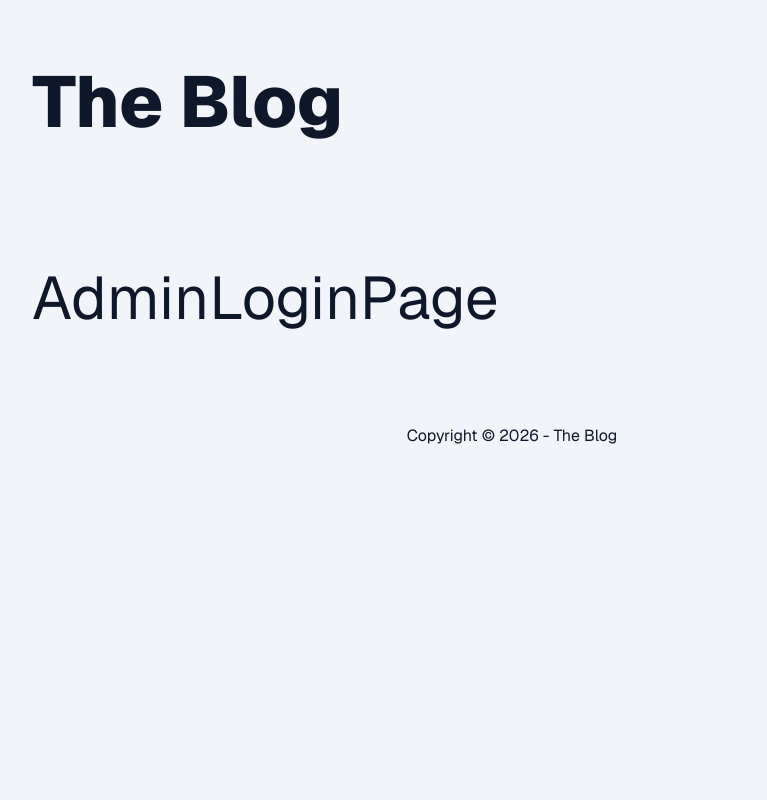
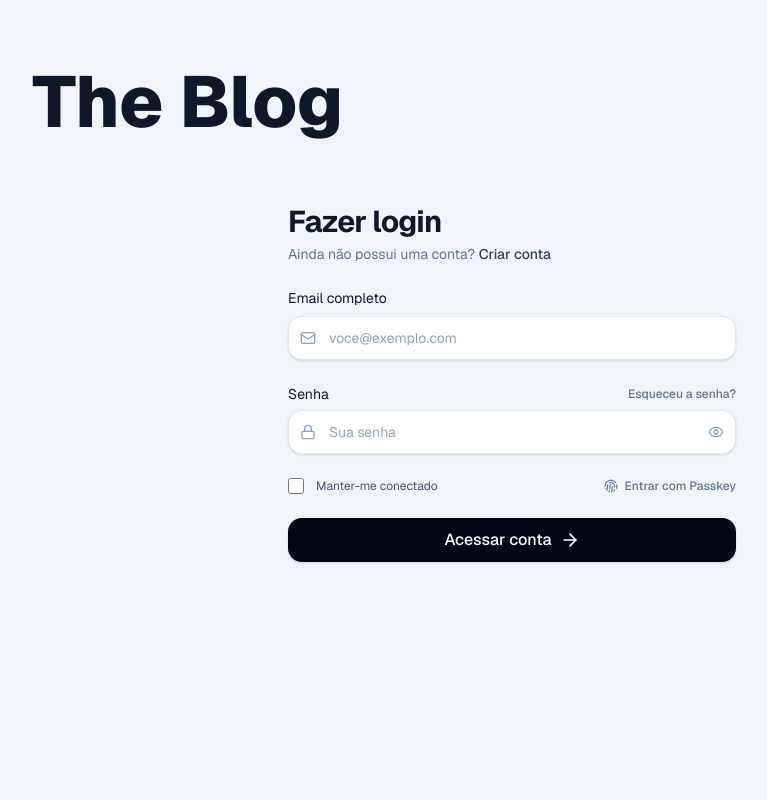
Before and after one commit to amadeu100401/theBlog, a Next.js app: page /login in a window 1280 px wide. Shown: the top 800 px of the page, without its empty margins (128-895 px from the left). Built offline with nearby package versions, Linux system fonts and the light colour scheme.

Commit message:
feature: adding login form

```diff
--- a/src/actions/post/create-post.action.ts
+++ b/src/actions/post/create-post.action.ts
@@ -11,6 +11,7 @@ import { getZodErrorMessages } from '@/util/get-zod-error-messages';
 import { redirect } from 'next/navigation';
 import { createPostUseCase } from '@/infrastructure/dependencyInjection/container';
 import { cookies } from 'next/headers';
+import { logColor } from '@/util/log-color';
 
 type CreatePostActionState = {
   formState: PublicPost;
@@ -59,6 +60,8 @@ export async function CreatePostAction(
       post = result.post;
     }
   } catch (e: unknown) {
+    logColor('Erro na criação do post: ', JSON.stringify(e));
+
     if (e instanceof Error) {
       return throwError(prevState.formState, e.message);
     }
@@ -66,9 +69,9 @@ export async function CreatePostAction(
     return throwError(prevState.formState);
   }
 
-  if (isSuccess) {
-    revalidateCache(post!.slug, 'all');
-    redirect(`${post!.id}?created=1`);
+  if (isSuccess && post) {
+    revalidateCache(post.slug, 'all');
+    redirect(`${post.id}?created=1`);
   }
 
   return throwError(prevState.formState, 'Erro ao salvar post');
--- a/src/actions/post/delete-post.action.ts
+++ b/src/actions/post/delete-post.action.ts
@@ -19,6 +19,7 @@ export async function deletePostAction(id: string) {
       throw new Error('Post não encontrado na base de dados');
     }
 
+    //TODO: Colocar isso em uma useCase
     postRepository.deletePost(id);
 
     revalidateCache(post.slug, 'all');
--- a/src/actions/post/update-post.action.ts
+++ b/src/actions/post/update-post.action.ts
@@ -40,6 +40,7 @@ export async function UpdatePostAction(
   }
 
   const validPostData = zodFormated.data;
+  //TODO: Criar o UpdatePostModel
   const safePost: PostModel = {
     ...validPostData,
     createdAt: prevState.formState.createdAt,
--- a/src/app/(auth)/login/page.tsx
+++ b/src/app/(auth)/login/page.tsx
@@ -1,3 +1,13 @@
+import { AuthHeading } from '@/components/Auth/authHeading';
+import { LoginForm } from '@/components/Auth/loginForm';
+
 export default async function AdminLoginPage() {
-  return <div className='py-16 text-6xl'>AdminLoginPage</div>;
+  return (
+    <main className='flex min-h-screen justify-center'>
+      <div className='w-full max-w-md'>
+        <AuthHeading type='login' />
+        <LoginForm />
+      </div>
+    </main>
+  );
 }
--- a/src/components/Auth/authHeading/index.tsx
+++ b/src/components/Auth/authHeading/index.tsx
@@ -35,7 +35,7 @@ export function AuthHeading({ type }: AuthHeading) {
         <Link
           href={content.href}
           className={clsx(
-            'font-medium text-slate-500',
+            'font-medium text-slate-700',
             'hover:underline hover:underline-offset-3 hover:text-slate-900',
           )}
         >
--- /dev/null
+++ b/src/components/Auth/loginForm/index.tsx
@@ -0,0 +1,101 @@
+'use client';
+
+import { ButtonComponent } from '@/components/DefaultButton';
+import { InputCheckbox } from '@/components/InputCheckbox';
+import { InputText } from '@/components/InputText';
+import clsx from 'clsx';
+import {
+  ArrowRightIcon,
+  FingerprintIcon,
+  LockIcon,
+  MailIcon,
+} from 'lucide-react';
+import Link from 'next/link';
+
+export function LoginForm() {
+  const textInputClasses = clsx('bg-white h-11 rounded-xl');
+  return (
+    <form action='' className='w-full mb-8'>
+      <div className='flex w-full flex-col gap-6'>
+        <InputText
+          labelText='Email completo'
+          name='email'
+          placeholder='voce@exemplo.com'
+          type='email'
+          // disabled={isPending}
+          icon={MailIcon}
+          className={textInputClasses}
+          // onChange={e => setEmail(e.target.value)}
+        />
+
+        <div className='flex flex-col gap-1.5'>
+          <div className='flex flex-row justify-between items-center'>
+            <label className='text-sm font-normal'>Senha</label>
+            <Link
+              href='/recuperar-senha'
+              className={clsx(
+                'text-xs font-medium text-slate-500 hover:text-slate-700 underline-offset-4',
+                'hover:underline transition',
+              )}
+            >
+              Esqueceu a senha?
+            </Link>
+          </div>
+          <InputText
+            type='password'
+            placeholder='Sua senha'
+            icon={LockIcon}
+            className={textInputClasses}
+          />
+        </div>
+
+        <div className='flex w-full flex-row items-center justify-between'>
+          <label
+            className={clsx(
+              'flex justify-center items-start cursor pointer transition',
+              'gap-3',
+            )}
+          >
+            <InputCheckbox name='stillConnected' type='checkbox' />
+            <span className='text-xs text-slate-600'>Manter-me conectado</span>
+          </label>
+
+          <ButtonComponent
+            styleType={'custom'}
+            className={clsx(
+              'flex flex-row items-center p-0 gap-1.5',
+              'text-xs font-medium text-slate-500 transition hover:text-slate-900',
+            )}
+          >
+            <FingerprintIcon className='h-3.5 w-3.5' />
+            Entrar com Passkey
+          </ButtonComponent>
+        </div>
+      </div>
+      <div className='mt-6'>
+        <ButtonComponent
+          styleType='custom'
+          className={clsx(
+            'flex justify-center items-center group',
+            'flex-1 h-11 w-full gap-2 px-4 py-2 overflow-hidden',
+            '[&_svg]:w-5 [&_svg]:h-5 rounded-xl',
+            'text-white font-medium transition',
+            'boder border-slate-200 bg-slate-950 shadow-sm',
+            'cursor-pointer hover:bg-slate-900',
+            'disabled:cursor-not-allowed disabled:bg-slate-300',
+          )}
+          rightIcon={
+            <ArrowRightIcon
+              className={clsx(
+                'transition-transform group-hover:translate-x-0.5',
+              )}
+            />
+          }
+          disabled={!true}
+        >
+          Acessar conta
+        </ButtonComponent>
+      </div>
+    </form>
+  );
+}
--- a/src/components/DefaultButton/index.tsx
+++ b/src/components/DefaultButton/index.tsx
@@ -72,8 +72,13 @@ export function ButtonComponent({
     props.className,
   );
 
+  const styleType = buttonType;
+
   return (
-    <button {...props} className={buttonClasses}>
+    <button
+      {...props}
+      className={`${styleType === 'custom' ? props.className : buttonClasses}`}
+    >
       {leftIcon}
       {props.children}
       {rightIcon}
```
